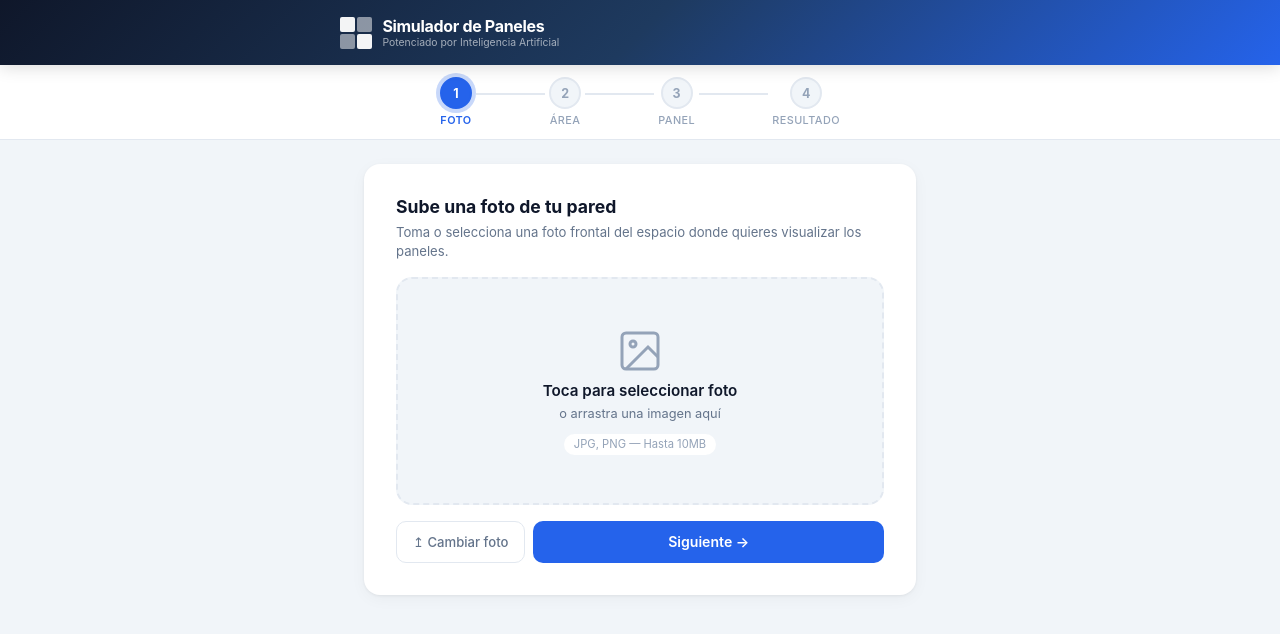
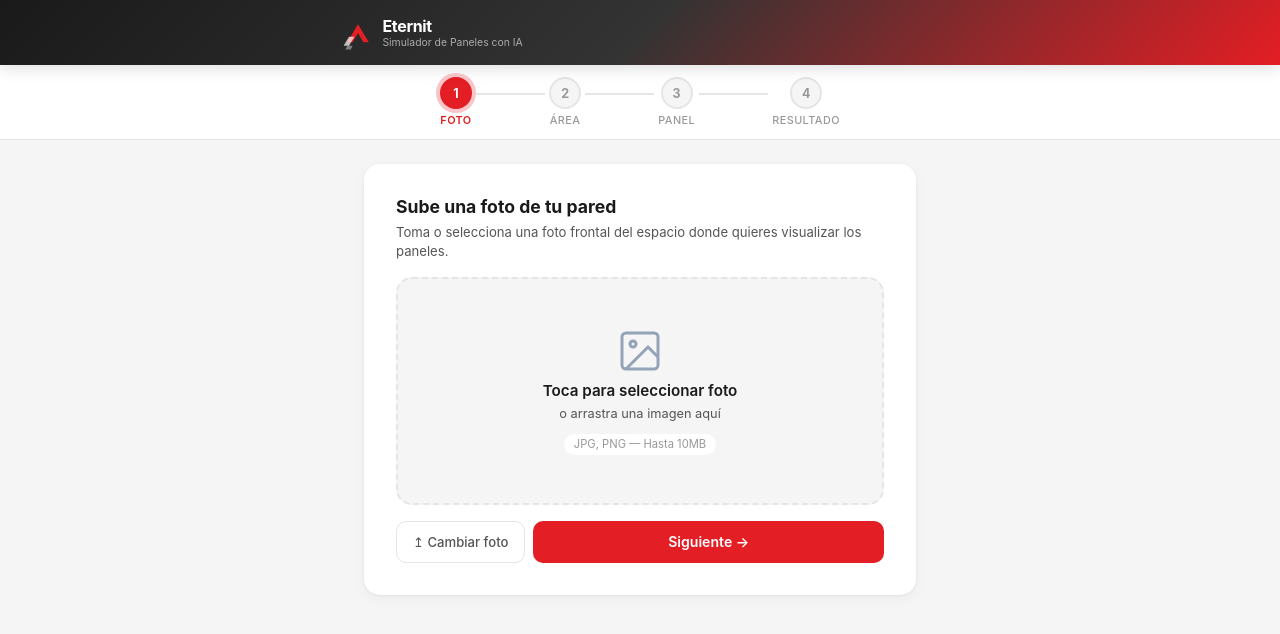
Before and after one commit to wearedatalab/simulador-paneles, a website: page public/index.html in a window 1280 px wide. Drawn offline with Linux system fonts and the light colour scheme; no server answers.

Commit message:
Rebrand to Eternit — red color scheme + logo + brand identity
- Primary color: Eternit red (#E31E24)
- Header gradient: dark gray to red
- Eternit logo SVG in header
- Title: "Eternit — Simulador de Paneles con IA"
- All UI elements use brand colors

Co-Authored-By: Claude Opus 4.6 <noreply@anthropic.com>

```diff
--- a/public/index.html
+++ b/public/index.html
@@ -3,7 +3,7 @@
 <head>
   <meta charset="UTF-8" />
   <meta name="viewport" content="width=device-width, initial-scale=1.0, maximum-scale=1.0, user-scalable=no" />
-  <title>Simulador de Paneles — Vista previa con IA</title>
+  <title>Eternit — Simulador de Paneles con IA</title>
   <link rel="stylesheet" href="style.css" />
 </head>
 <body>
@@ -17,13 +17,15 @@
     <div class="header-inner">
       <div class="logo">
         <div class="logo-icon">
-          <div class="logo-squares">
-            <span></span><span></span><span></span><span></span>
-          </div>
+          <svg width="36" height="36" viewBox="0 0 40 40" fill="none">
+            <path d="M8 28L20 8L32 28H26L20 18L14 28H8Z" fill="#E31E24"/>
+            <path d="M4 32L10 22H16L10 32H4Z" fill="white" opacity="0.7"/>
+            <path d="M6 36L8 32H14L12 36H6Z" fill="white" opacity="0.4"/>
+          </svg>
         </div>
         <div>
-          <h1>Simulador de Paneles</h1>
-          <p class="subtitle">Potenciado por Inteligencia Artificial</p>
+          <h1>Eternit</h1>
+          <p class="subtitle">Simulador de Paneles con IA</p>
         </div>
       </div>
     </div>
--- a/public/style.css
+++ b/public/style.css
@@ -9,17 +9,17 @@
 }
 
 :root {
-  --primary: #2563eb;
-  --primary-hover: #1d4ed8;
-  --primary-light: #eff6ff;
-  --primary-ring: rgba(37, 99, 235, 0.25);
-  --bg: #f1f5f9;
+  --primary: #E31E24;
+  --primary-hover: #c4191e;
+  --primary-light: #fef2f2;
+  --primary-ring: rgba(227, 30, 36, 0.25);
+  --bg: #f5f5f5;
   --surface: #ffffff;
-  --text: #0f172a;
-  --text-secondary: #64748b;
-  --text-muted: #94a3b8;
-  --border: #e2e8f0;
-  --border-hover: #cbd5e1;
+  --text: #1a1a1a;
+  --text-secondary: #555555;
+  --text-muted: #999999;
+  --border: #e5e5e5;
+  --border-hover: #cccccc;
   --radius: 16px;
   --radius-sm: 10px;
   --radius-xs: 6px;
@@ -40,7 +40,7 @@ body {
 
 /* ---- Header ---- */
 .header {
-  background: linear-gradient(135deg, #0f172a 0%, #1e3a5f 50%, #2563eb 100%);
+  background: linear-gradient(135deg, #1a1a1a 0%, #333333 50%, #E31E24 100%);
   padding: 0.85rem 1rem;
   position: sticky;
   top: 0;
```
